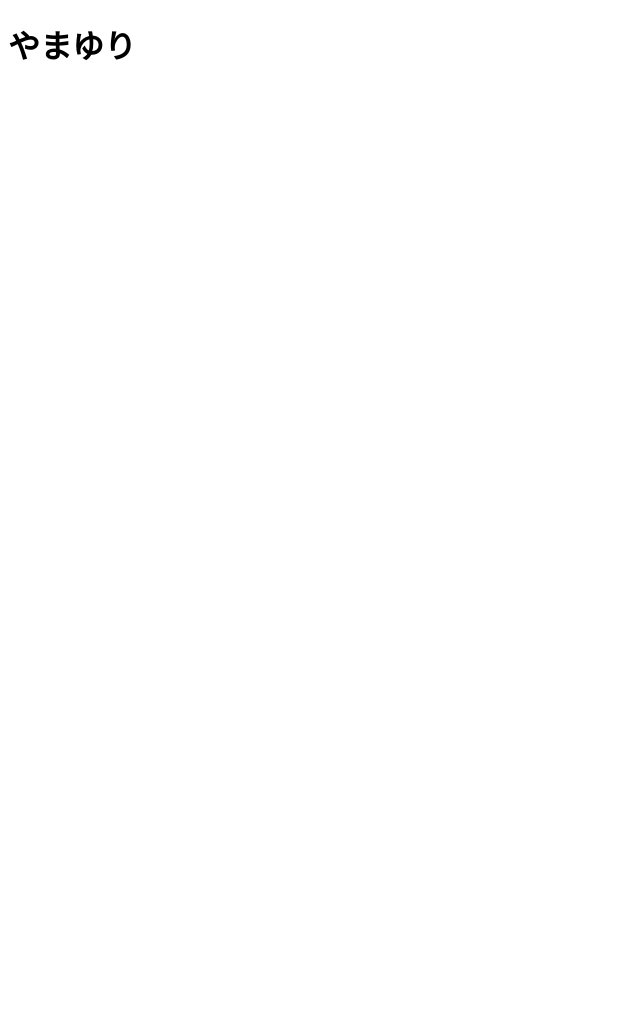
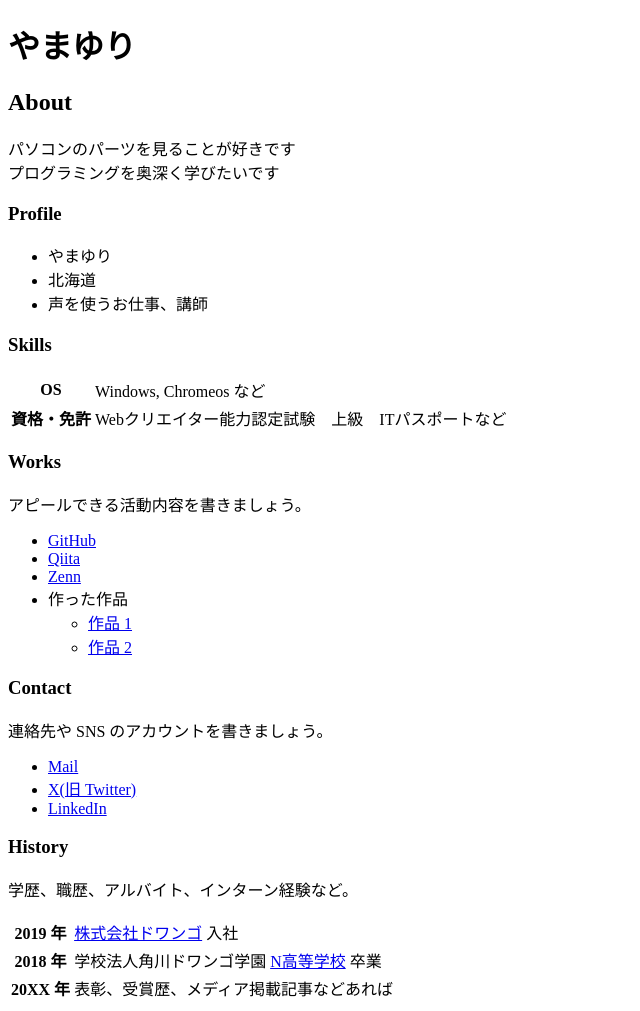
Before and after one commit to 251zs02774-creator/251zs02774-creator.github.io, a plain HTML site: page index.html in a window 1280 px wide. Shown: the whole page, without its empty margins (0-640 px from the left). Before the commit the page ends 800 px from the top, so only its background shows below. Drawn offline with Linux system fonts and the light colour scheme.

Commit message:
ポートフォリオに必要な情報を追加

```diff
--- a/index.html
+++ b/index.html
@@ -7,5 +7,71 @@
   </head>
   <body>
     <h1>やまゆり</h1>
+
+
+    <h2>About</h2>
+    <p>
+      パソコンのパーツを見ることが好きです<br>
+      プログラミングを奥深く学びたいです
+    </p>
+
+    <h3>Profile</h3>
+    <ul>
+      <li>やまゆり</li>
+      <li>北海道</li>
+      <li>声を使うお仕事、講師</li>
+    </ul>
+
+    <h3>Skills</h3>
+    <table>
+      <tr>
+        <th>OS</th>
+        <td>Windows, Chromeos など</td>
+      </tr>
+      <tr>
+        <th>資格・免許</th>
+        <td>Webクリエイター能力認定試験　上級　ITパスポートなど</td>
+      </tr>
+    </table>
+
+    <h3>Works</h3>
+    <p>アピールできる活動内容を書きましょう。</p>
+    <ul>
+      <li><a href="https://github.com/">GitHub</a></li>
+      <li><a href="https://qiita.com/">Qiita</a></li>
+      <li><a href="https://zenn.dev/">Zenn</a></li>
+      <li>
+        作った作品
+        <ul>
+          <li><a href="https://example.com/">作品 1</a></li>
+          <li><a href="https://example.com/">作品 2</a></li>
+        </ul>
+      </li>
+    </ul>
+
+    <h3>Contact</h3>
+    <p>連絡先や SNS のアカウントを書きましょう。</p>
+    <ul>
+      <li><a href="mailto:name@example.com">Mail</a></li>
+      <li><a href="https://twitter.com/n_yobikou">X(旧 Twitter)</a></li>
+      <li><a href="https://www.linkedin.com/">LinkedIn</a></li>
+    </ul>
+
+    <h3>History</h3>
+    <p>学歴、職歴、アルバイト、インターン経験など。</p>
+    <table>
+      <tr>
+        <th>2019 年</th>
+        <td><a href="https://dwango.co.jp/">株式会社ドワンゴ</a> 入社</td>
+      </tr>
+      <tr>
+        <th>2018 年</th>
+        <td>学校法人角川ドワンゴ学園 <a href="https://nnn.ed.jp/">N高等学校</a> 卒業</td>
+      </tr>
+      <tr>
+        <th>20XX 年</th>
+        <td>表彰、受賞歴、メディア掲載記事などあれば</td>
+      </tr>
+    </table>
   </body>
 </html>
```
